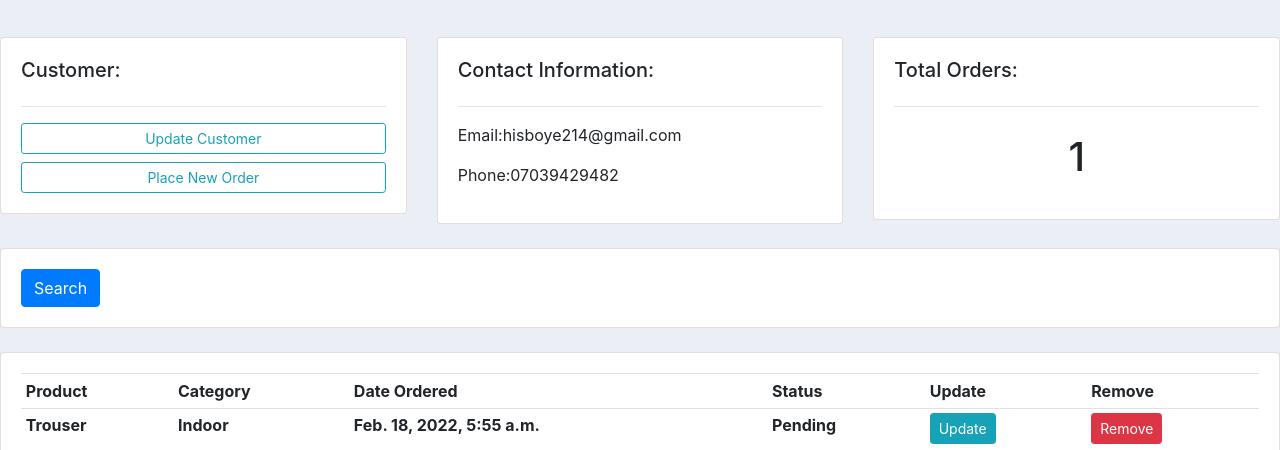
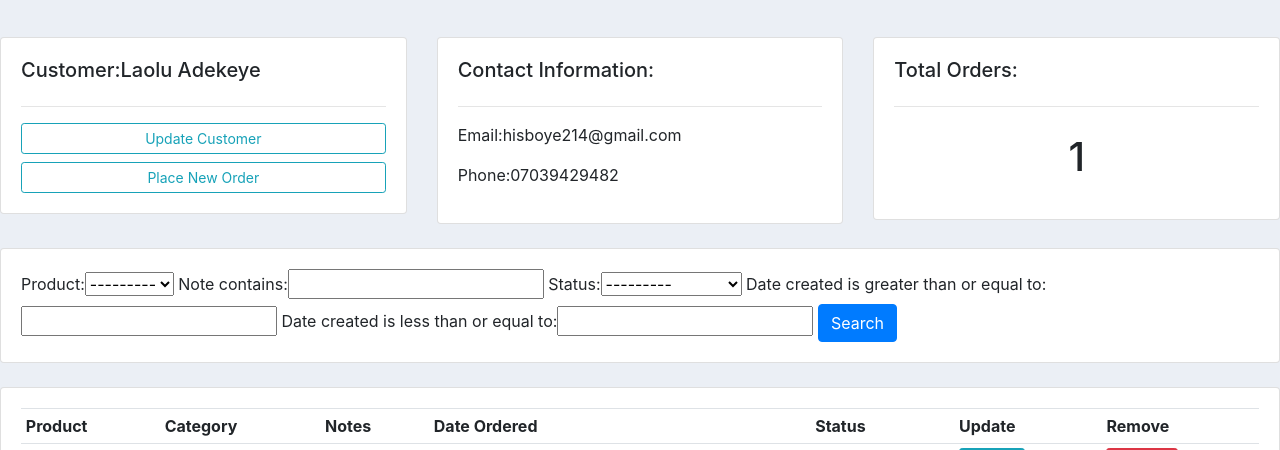
Before and after one commit to jobic10/Content-management-system, a Django app: page /customer/1/ in a window 1280 px wide. Shown: the part 336-786 px from the top of the page. Run offline with Django 3.2, Linux system fonts and the light colour scheme; data comes from the database, SQL or seed files in the repository; both versions use the stored data as it was after the commit; lists and menus that the app fills with data are empty; some libraries are stand-ins or nearby versions.

Commit message:
search added to filter.py

```diff
--- /dev/null
+++ b/accounts/filters.py
@@ -0,0 +1,13 @@
+from dataclasses import field
+import django_filters
+from .models import *
+from django_filters import DateFilter,CharFilter
+
+class OrderFilter(django_filters.FilterSet):
+    initial_date=DateFilter(field_name='date_created',lookup_expr='gte')
+    end_date=DateFilter(field_name='date_created',lookup_expr='lte')
+    note=CharFilter(field_name='note',lookup_expr='icontains')
+    class Meta:
+        model=Order
+        fields='__all__'
+        exclude=['customer','date_created']
--- a/accounts/models.py
+++ b/accounts/models.py
@@ -5,6 +5,7 @@ from django.db import models
 # Create your models here.
 class Customer(models.Model):
     name=models.CharField(max_length=200,null=True)
+    surname=models.CharField(max_length=200,null=True)
     email=models.CharField(max_length=200,null=True)
     date_created=models.DateTimeField(auto_now_add=True)
     phone=models.CharField(max_length=100,null=True)
@@ -44,6 +45,7 @@ class Order(models.Model):
     )
     customer=models.ForeignKey(Customer,on_delete=models.CASCADE,null=True)
     product=models.ForeignKey(Product,on_delete=models.CASCADE,null=True)
+    note=models.CharField(max_length=200,null=True)
     date_created=models.DateTimeField(auto_now_add=True,null=True)
     status=models.CharField(max_length=100,null=True,choices=STATUS)
 
--- a/accounts/views.py
+++ b/accounts/views.py
@@ -4,6 +4,7 @@ from django.shortcuts import redirect, render
 from .models import *
 from .forms import *
 from random import randint
+from .filters import OrderFilter
 
 
 # Create your views here.
@@ -33,14 +34,19 @@ def customer(request,pk_id):
         customer=Customer.objects.get(id=pk_id)
         orders=customer.order_set.all()      #what does it do
         total_orders=orders.count()
+        myFilter=OrderFilter(request.GET,queryset=orders)
+        orders=myFilter.qs
     except:
         customer={}
         orders={}
+        myFilter={}
         total_orders=""
+
     context={
         'customer':customer,
         'orders':orders,
-        'total_orders':total_orders
+        'total_orders':total_orders,
+        'myFilter':myFilter,
     }
 
 
--- a/cms/settings.py
+++ b/cms/settings.py
@@ -39,6 +39,7 @@ INSTALLED_APPS = [
     'django.contrib.messages',
     'django.contrib.staticfiles',
     'accounts',
+    'django_filters',
 ]
 
 MIDDLEWARE = [
--- a/template/customer.html
+++ b/template/customer.html
@@ -5,7 +5,7 @@
     <div class='row'>
         <div class='col-md'>
             <div class='card card-body'>
-                <h5>Customer:</h5>
+                <h5>Customer:{{ customer.name }} {{customer.surname}}</h5>
 <hr>
                          <a class='btn btn-outline-info btn-sm btn-block' href="">Update Customer</a>
                         <a class='btn btn-outline-info btn-sm btn-block' href="{% url 'orderform' customer.id %}">Place New Order</a>
@@ -44,6 +44,7 @@
                     <div class ='col'>
                         <div class='card card-body'>
                         <form method='GET'>
+                        {{myFilter.form}}
                         <button class="btn btn-primary" type="submit">Search</button>
                         </form>
                         </div>
@@ -59,6 +60,7 @@
                                 <tr>
                                     <th>Product</th>
                                     <th>Category</th>
+                                    <th>Notes</th>
                                     <th>Date Ordered</th>
                                     <th>Status</th>
                                     <th>Update</th>
@@ -68,6 +70,7 @@
                                 <tr>
                                     <th>{{ order.product }}</th>
                                     <th>{{ order.product.category }}</th>
+                                    <th>{{ order.note }}
                                     <th>{{ order.date_created }}</th>
                                     <th>{{ order.status }}</th>
                                     <th><a class="btn btn-sm btn-info" href="{% url 'updates' order.id %}">Update</a></th>
```
Also changed, not shown: accounts/migrations/0003_customer_surname.py (added), accounts/migrations/0004_order_note.py (added), db.sqlite3.
